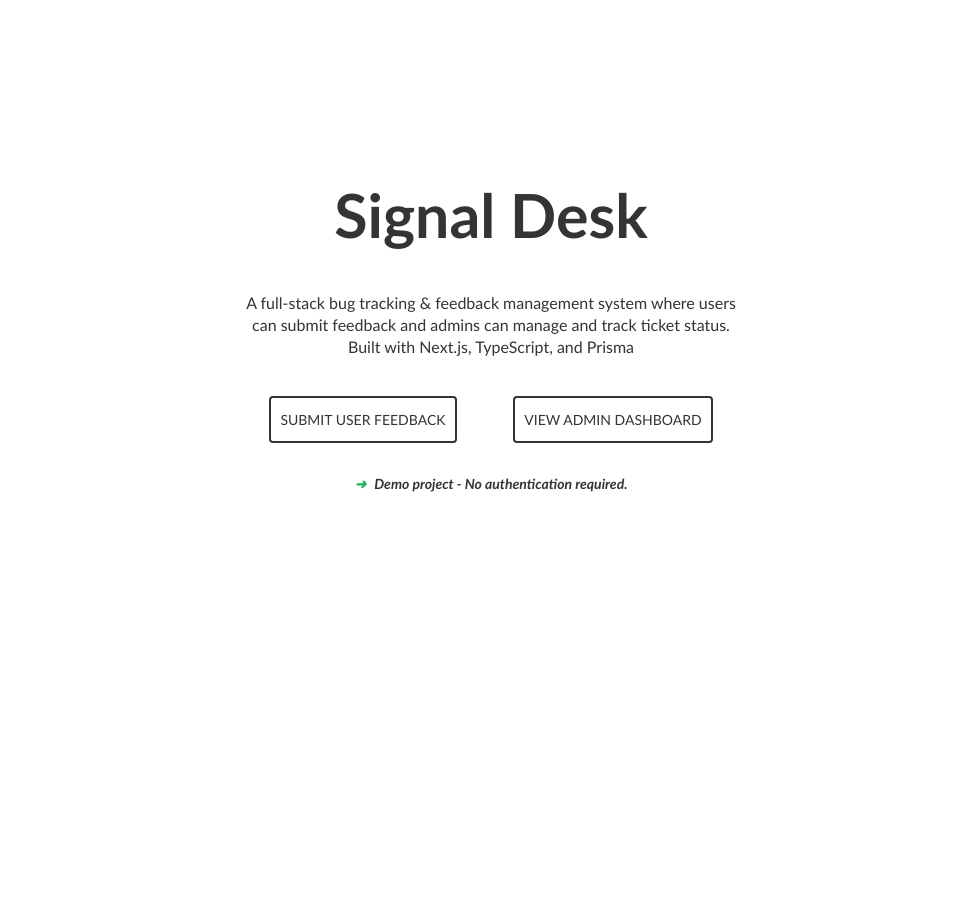
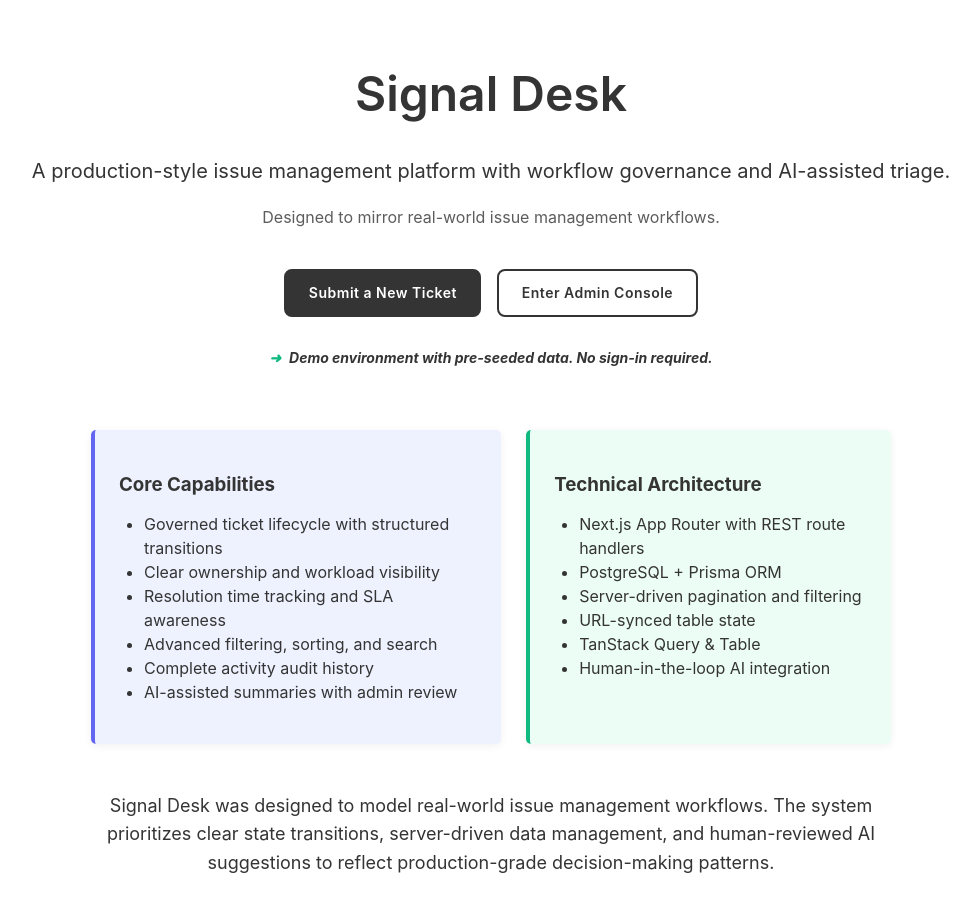
Before and after one commit to Marlisa-dev/signal-desk, a Next.js app: page / in a window 1280 px wide. Shown: the top 912 px of the page, without its empty margins (149-1129 px from the left). Before the commit the page ends 800 px from the top, so only its background shows below. Built offline with nearby package versions, Linux system fonts and the light colour scheme.

Commit message:
landing page polish

```diff
--- a/app/page.module.css
+++ b/app/page.module.css
@@ -1,55 +1,148 @@
 .container {
-  height: 80vh;
-  margin: auto;
-  max-width: 500px;
-  padding: 0.1rem 2rem;
-  display: flex;
+  padding: 2rem;
   justify-content: center;
   align-items: center;
-  text-align: center;
-  font-family: "Gill Sans", "Gill Sans MT", Calibri, "Trebuchet MS", sans-serif;
+  font-family:
+    Inter,
+    system-ui,
+    -apple-system,
+    BlinkMacSystemFont,
+    sans-serif;
 }
 
 .hero {
+  margin-bottom: 2.8rem;
+  text-align: center;
 }
 .title {
-  font-size: 3.8rem;
+  font-size: 3rem;
   color: #343434;
+  margin-bottom: 2rem;
+  font-weight: 600;
+}
+
+.description {
+  font-size: 20px;
+  line-height: 1.6;
 }
 .subtitle {
-}
-.description {
-  line-height: 22px;
+  margin-top: 0.5rem;
+  font-size: 16px;
+  opacity: 0.8;
 }
 .actions {
   display: flex;
-  justify-content: space-around;
-  margin-top: 2.4rem;
-  margin-bottom: 2rem;
+  gap: 1rem;
+  justify-content: center;
+  flex-wrap: wrap;
+  margin: 2.6rem 0 2rem;
 }
-/* #343434 */
-.button {
-  padding: 0.8rem 0.6rem;
+
+.buttonPrimary,
+.buttonSecondary {
+  display: inline-flex;
+  align-items: center;
+  justify-content: center;
+  padding: 0.85rem 1.4rem;
+  border-radius: 8px;
+  font-size: 14px;
+  font-weight: 600;
+  letter-spacing: 0.5px;
+  text-decoration: none;
+  transition: all 0.4s ease-in-out;
+  cursor: pointer;
+}
+
+.buttonPrimary {
+  background-color: #343434;
+  color: #ffffff;
   border: 2px solid #343434;
-  text-decoration: none;
-  border-radius: 4px;
+}
+
+.buttonPrimary:hover {
+  background-color: #222;
+  border-color: #222;
+}
+
+.buttonSecondary {
+  background-color: transparent;
   color: #343434;
-  font-size: 14px;
-  font-weight: 500;
-  text-transform: uppercase;
-  transition: all 0.3s ease-in-out;
+  border: 2px solid #343434;
 }
-.button:hover {
-  color: #fff;
+
+.buttonSecondary:hover {
   background-color: #343434;
+  color: #ffffff;
 }
+
 .note {
   font-style: italic;
   font-weight: bold;
   font-size: 14px;
 }
 .arrow {
-  color: rgb(33, 185, 89);
+  color: #10b981;
   font-weight: 700;
   margin-right: 0.5rem;
 }
+.buttonArrow {
+  font-weight: 700;
+  margin-right: 0.5rem;
+}
+.demo_info {
+  display: flex;
+  margin: auto;
+  margin-top: 4rem;
+  max-width: 800px;
+  gap: 25px;
+}
+
+.demo_info div {
+  padding: 1.5rem;
+  border-radius: 5px;
+  box-shadow: 0 2px 8px rgba(0, 0, 0, 0.06);
+}
+.demo_info div h3 {
+  text-align: left;
+  margin-bottom: 0.75rem;
+}
+.demo_info div ul {
+  padding-inline-start: 25px;
+  line-height: 24px;
+}
+.demo_info div.capabilities {
+  background-color: #eef2ff;
+  border-left: 4px solid #6366f1;
+}
+.demo_info div.tech {
+  background-color: #ecfdf5;
+  border-left: 4px solid #10b981;
+}
+.summary {
+  max-width: 800px;
+  margin: 3rem auto;
+  text-align: center;
+  font-size: 18px;
+  line-height: 1.6;
+}
+.sectionDivider {
+  height: 1px;
+  background: #e5e7eb;
+  margin: 4rem auto;
+  max-width: 900px;
+}
+@media screen and (max-width: 820px) {
+  .demo_info {
+    display: block;
+  }
+  .demo_info div {
+    max-width: 600px;
+    margin: auto;
+    text-align: center;
+    margin-bottom: 1rem;
+  }
+  .demo_info div ul {
+    list-style-type: none;
+    text-align: left;
+  }
+}
--- a/app/page.tsx
+++ b/app/page.tsx
@@ -7,27 +7,56 @@
       <div className={styles.hero}>
         <h1 className={styles.title}>Signal Desk</h1>
         <p className={styles.description}>
-          A full-stack bug tracking & feedback management system where users can
-          submit feedback and admins can manage and track ticket status. Built
-          with Next.js, TypeScript, and Prisma
+          A production-style issue management platform with workflow governance and AI-assisted triage.
         </p>
+        <p className={styles.subtitle}>
+  Designed to mirror real-world issue management workflows.
+</p>
 
         <div className={styles.actions}>
-          <Link href="/submit" className={styles.button} target="_blank">
-            Submit User Feedback
+          <Link href="/submit" className={styles.buttonPrimary}>
+            Submit a New Ticket
           </Link>
-          <Link href="/admin/issues" className={styles.button} target="_blank">
-            View Admin Dashboard
+          <Link href="/admin/issues" className={styles.buttonSecondary}>
+            Enter Admin Console
           </Link>
         </div>
 
         <div className={styles.note}>
           <p>
-            <span className={styles.arrow}>➜</span>Demo project - No
-            authentication required.
+            <span className={styles.arrow}>➜</span>Demo environment with
+            pre-seeded data. No sign-in required.
           </p>
         </div>
       </div>
+      <div className={styles.demo_info}>
+        <div className={styles.capabilities}>
+          <h3>Core Capabilities</h3>
+          <ul>
+            <li>Governed ticket lifecycle with structured transitions</li>
+            <li>Clear ownership and workload visibility</li>
+            <li>Resolution time tracking and SLA awareness</li>
+            <li>Advanced filtering, sorting, and search</li>
+            <li>Complete activity audit history</li>
+            <li>AI-assisted summaries with admin review</li>
+          </ul>
+        </div>
+        <div className={styles.tech}>
+          <h3>Technical Architecture</h3>
+          <ul>
+            <li>Next.js App Router with REST route handlers</li>
+            <li>PostgreSQL + Prisma ORM</li>
+            <li>Server-driven pagination and filtering</li>
+            <li>URL-synced table state</li>
+            <li>TanStack Query & Table</li>
+            <li>Human-in-the-loop AI integration</li>
+          </ul>
+        </div>
+      </div>
+      <div className={styles.summary}>
+        <p>Signal Desk was designed to model real-world issue management workflows. The system prioritizes clear state transitions, server-driven data management, and human-reviewed AI suggestions to reflect production-grade decision-making patterns.</p>
+      </div>
     </div>
-  );
+
+  )
 }
```
Lines whose indentation alone changed are shown as unchanged.
